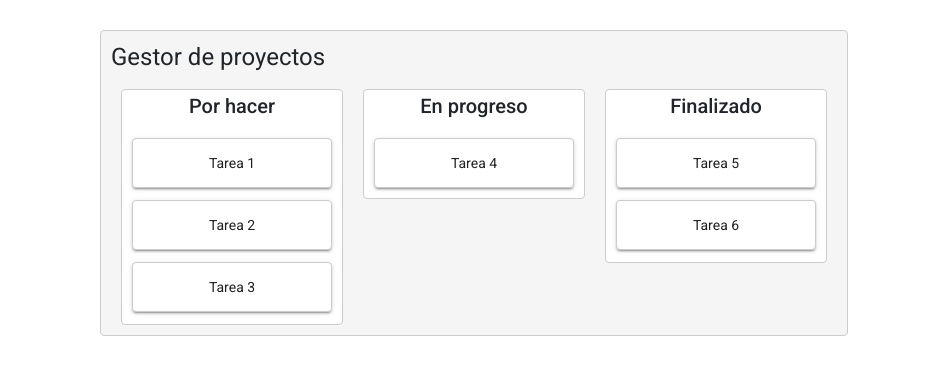
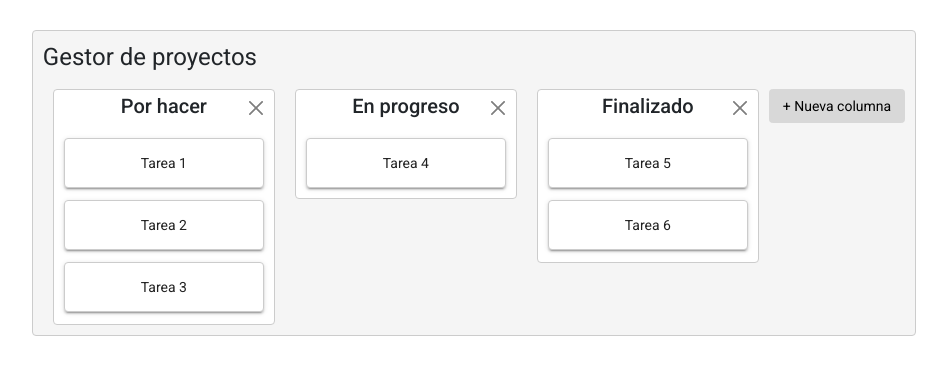
Before and after one commit to dantorval-us/gestor-proyectos-angular, an Angular app: page / in a window 1280 px wide. Shown: the top 374 px of the page, without its empty margins (166-1113 px from the left). Built offline with nearby package versions, Linux system fonts and the light colour scheme.

Commit message:
(feat) Añade botones, solo visual
Añade botones para:
- Eliminar columna
- Nueva columna

Otros cambios menores

```diff
--- a/src/app/columna/columna.component.css
+++ b/src/app/columna/columna.component.css
@@ -11,12 +11,37 @@
   padding: 0 10px 0 10px;
   display: inline-block;
   vertical-align: top;
+  position: relative;
+}
+
+.cabecera-container{
+  width: 100%;
+  display: flex;
+  justify-content: center;
+}
+
+.btn-cerrar{
+  position: absolute;
+  right: 0;
+  margin: 0.5em 0.5em;
 }
 
 .tareas-container {
   min-height: inherit;
 }
 
+.cdk-drag-preview {
+  box-sizing: border-box;
+  border-radius: 4px;
+  box-shadow: 0 5px 5px -3px rgba(0, 0, 0, 0.2),
+              0 8px 10px 1px rgba(0, 0, 0, 0.14),
+              0 3px 14px 2px rgba(0, 0, 0, 0.12);
+}
+
 .cdk-drag-placeholder {
   opacity: 0;
 }
+
+.cdk-drag-animating {
+  transition: transform 250ms cubic-bezier(0, 0, 0.2, 1);
+}
--- a/src/app/columna/columna.component.html
+++ b/src/app/columna/columna.component.html
@@ -1,5 +1,8 @@
 <div class="columna-container">
-  <h2>{{ nombre }}</h2>
+  <div class="cabecera-container">
+    <h2>{{ nombre }}</h2>
+    <button class="btn-close btn-cerrar"></button>
+  </div>
 
   <div cdkDropList
     [cdkDropListData]="tareasColumna"
--- a/src/app/tablero/tablero.component.css
+++ b/src/app/tablero/tablero.component.css
@@ -19,18 +19,18 @@
   padding: 10px 10px 10px 10px;
 }
 
-.cdk-drag-preview {
-  box-sizing: border-box;
+.nueva-columna-container {
+  text-align: center;
+  border: solid 1px #ccc;
+  min-height: 109px;
+  min-width: 222px;
+  max-width: fit-content;
+  background: white;
   border-radius: 4px;
-  box-shadow: 0 5px 5px -3px rgba(0, 0, 0, 0.2),
-              0 8px 10px 1px rgba(0, 0, 0, 0.14),
-              0 3px 14px 2px rgba(0, 0, 0, 0.12);
+  overflow: hidden;
+  margin: 0 10px 0 10px;
+  padding: 0 10px 0 10px;
+  display: inline-block;
+  vertical-align: top;
+  position: relative;
 }
-
-.cdk-drag-placeholder {
-  opacity: 0;
-}
-
-.cdk-drag-animating {
-  transition: transform 250ms cubic-bezier(0, 0, 0.2, 1);
-}
--- a/src/app/tablero/tablero.component.html
+++ b/src/app/tablero/tablero.component.html
@@ -5,5 +5,15 @@
     <ng-container *ngFor="let columna of columnas">
       <app-columna [columnaId]="columna.id"></app-columna>
     </ng-container>
+
+    <div *ngIf="nuevaColumnaVisible" class="nueva-columna-container">
+      <input type="text" style="margin-top: 5px;">
+    </div>
+
+    <button type="button" (click)="addColumnaVacia()"
+      style="border: none; padding: 0.5em 1em; background-color: rgba(211, 211, 211, 0.829); border-radius: 4px;">
+      + Nueva columna
+    </button>
+
   </div>
 </div>
--- a/src/app/tablero/tablero.component.ts
+++ b/src/app/tablero/tablero.component.ts
@@ -15,6 +15,7 @@ export class TableroComponent implements OnInit {
 
   nombreProyecto: string = "Gestor de proyectos";
   columnas: Columna[] = [];
+  nuevaColumnaVisible = false;
 
   constructor(private columnaService:ColumnaService){};
 
@@ -22,4 +23,8 @@ export class TableroComponent implements OnInit {
     this.columnas = this.columnaService.getColumnas();
   }
 
+  addColumnaVacia() {
+    this.nuevaColumnaVisible = !this.nuevaColumnaVisible;
+  }
+
 }
--- a/src/app/tarea/tarea.component.css
+++ b/src/app/tarea/tarea.component.css
@@ -3,7 +3,7 @@
   min-height: 50px;
   border: solid 1px #ccc;
   color: rgba(0, 0, 0, 0.87);
-  cursor: pointer;
+  cursor: grab;
   user-select: none;
   display: flex;
   justify-content: center;
@@ -23,4 +23,5 @@
   box-shadow: 0 5px 5px -3px rgba(0, 0, 0, 0.2),
               0 8px 10px 1px rgba(0, 0, 0, 0.14),
               0 3px 14px 2px rgba(0, 0, 0, 0.12);
+  cursor: grabbing;
 }
```
